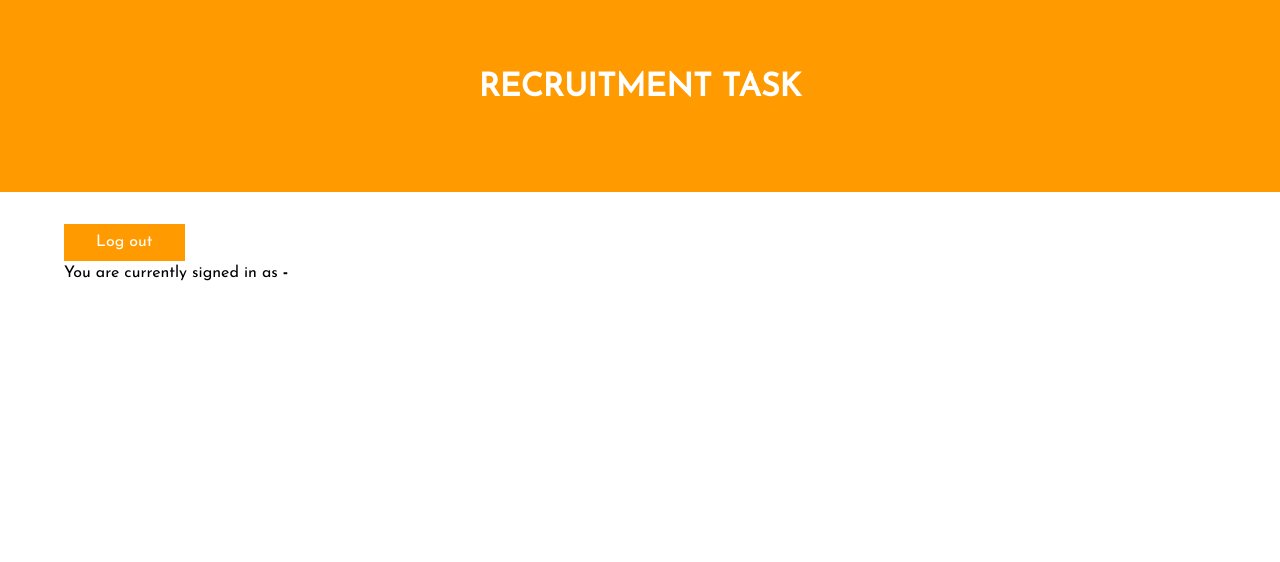
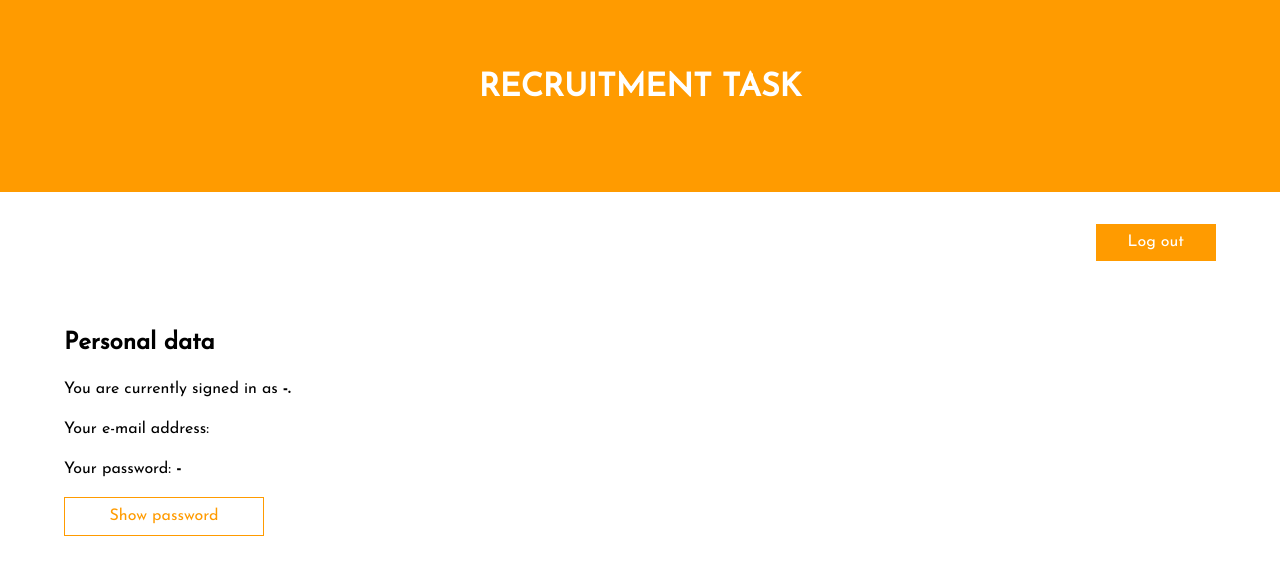
Before and after one commit to kamil-nawrot/appverk-recruitment-task, an Angular app: page /dashboard in a window 1280 px wide. Shown: the top 562 px of the page. Built offline with nearby package versions, Linux system fonts and the light colour scheme; sample sign-in values are in the browser's storage.

Commit message:
show/hide password functionality for signed user

```diff
--- a/src/app/pages/dashboard/dashboard.component.html
+++ b/src/app/pages/dashboard/dashboard.component.html
@@ -1,3 +1,12 @@
-<button (click)="onLogOut()">Log out</button>
-
-<p>You are currently signed in as <strong>{{ userData() | fullName }}</strong></p>
+<div class="dashboard-page page">
+  <button class="dashboard-page__logout-button" (click)="onLogOut()">Log out</button>
+  <section class="dashboard-page__personal-data">
+    <h1>Personal data</h1>
+    <p>You are currently signed in as <strong>{{ userData() | fullName }}.</strong></p>
+    <p>Your e-mail address: <strong>{{ userData()?.email }}</strong></p>
+    <p>
+      Your password: <strong>{{ userData()?.password | password: isPasswordHidden() }}</strong>
+    </p>
+    <button class="dashboard-page__toggle-password-button" (click)="onTogglePasswordVisibility()">{{ isPasswordHidden() ? 'Show password' : 'Hide password' }}</button>
+  </section>
+</div>
--- a/src/app/pages/dashboard/dashboard.component.scss
+++ b/src/app/pages/dashboard/dashboard.component.scss
@@ -0,0 +1,23 @@
+.dashboard-page {
+  display: flex;
+  flex-direction: column;
+
+  &__logout-button {
+    max-width: 200px;
+    align-self: flex-end;
+    margin-bottom: 4rem;
+  }
+
+  &__personal-data {
+    p {
+      margin: 1rem 0;
+    }
+  }
+
+  &__toggle-password-button {
+    width: 200px;
+    background: none;
+    border: 1px solid #ff9b00;
+    color: #ff9b00;
+  }
+}
--- a/src/app/pages/dashboard/dashboard.component.ts
+++ b/src/app/pages/dashboard/dashboard.component.ts
@@ -3,11 +3,13 @@ import { AuthService } from '../../auth/auth.service';
 import { Router } from '@angular/router';
 import { UserModel } from '../../shared/models/user.model';
 import { FullNamePipe } from '../../shared/pipes/full-name.pipe';
+import {PasswordPipe} from '../../shared/pipes/password.pipe';
 
 @Component({
   selector: 'app-dashboard',
   imports: [
-    FullNamePipe
+    FullNamePipe,
+    PasswordPipe
   ],
   templateUrl: './dashboard.component.html',
   styleUrl: './dashboard.component.scss'
@@ -17,6 +19,7 @@ export class DashboardComponent implements OnInit {
   private readonly router = inject(Router);
 
   userData: Signal<UserModel | null> = signal(null);
+  isPasswordHidden = signal(true);
 
   ngOnInit() {
     this.authService.syncUserData();
@@ -27,4 +30,8 @@ export class DashboardComponent implements OnInit {
     this.authService.logOut();
     void this.router.navigate(['login']);
   }
+
+  onTogglePasswordVisibility(): void {
+    this.isPasswordHidden.set(!this.isPasswordHidden());
+  }
 }
--- a/src/app/pages/login/login.component.html
+++ b/src/app/pages/login/login.component.html
@@ -1,5 +1,5 @@
-<main class="login-page">
-  <p class="login-page__error"[class.login-page__error--hidden]="!form.hasError('wrongCredentials')">
+<div class="login-page page">
+  <p class="login-page__error" [class.login-page__error--hidden]="!form.hasError('wrongCredentials')">
     Incorrect email and/or password.
   </p>
   <div class="login-page__content">
@@ -15,4 +15,4 @@
       <button class="login-page__autofill-button" (click)="onAutofillLogInForm()">Enter exemplary valid credentials</button>
     </section>
   </div>
-</main>
+</div>
--- a/src/app/pages/login/login.component.scss
+++ b/src/app/pages/login/login.component.scss
@@ -1,8 +1,6 @@
 $layout-breakpoint-small: 768px;
 
 .login-page {
-  max-width: 1200px;
-  margin: 0 auto;
 
   &__content {
     display: flex;
--- /dev/null
+++ b/src/app/shared/pipes/password.pipe.ts
@@ -0,0 +1,12 @@
+import { Pipe, PipeTransform } from '@angular/core';
+
+@Pipe({
+  name: 'password'
+})
+export class PasswordPipe implements PipeTransform {
+
+  transform(password?: string, hidden = true): string {
+    return password ? hidden ? ' * '.repeat(password.length) : password : '-';
+  }
+
+}
--- a/src/styles.scss
+++ b/src/styles.scss
@@ -69,3 +69,8 @@ button {
     background-color: #cd8000;
   }
 }
+
+.page {
+  max-width: 1200px;
+  margin: 0 auto;
+}
```
Also changed, not shown: 1 other file (tests, documents, lock files or other folders).
